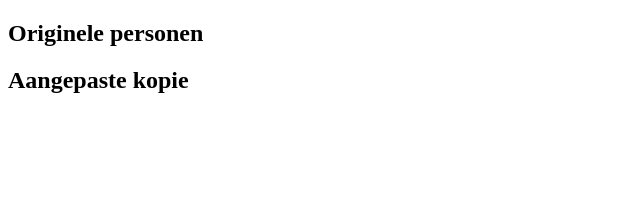
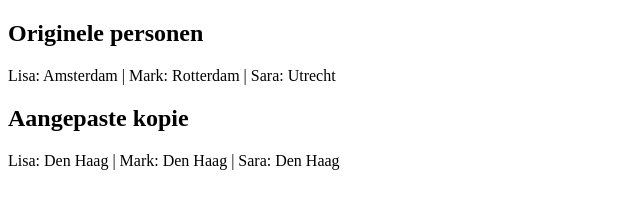
Before and after one commit to xioryyy/javascript-p5-Senna, a plain HTML site: page week-06-objecten/oefening-2/index.html in a window 1280 px wide. Shown: the whole page, without its empty margins (0-640 px from the left). Drawn offline with Linux system fonts and the light colour scheme.

Commit message:
oefening 1+2 week 6

```diff
--- a/week-06-objecten/oefening-2/index.html
+++ b/week-06-objecten/oefening-2/index.html
@@ -7,12 +7,11 @@
 </head>
 <body>
   <main>
-    <section id="origineel">
-      <h2>Originele personen</h2>
-    </section>
-    <section id="kopie">
-      <h2>Aangepaste kopie</h2>
-    </section>
+    <h2>Originele personen</h2>
+    <p id="origineel"></p>
+
+    <h2>Aangepaste kopie</h2>
+    <p id="kopie"></p>
   </main>
   <script src="script.js"></script>
 </body>
--- a/week-06-objecten/oefening-2/script.js
+++ b/week-06-objecten/oefening-2/script.js
@@ -4,10 +4,19 @@ const people = [
   { name: 'Sara', age: 22, city: 'Utrecht' },
 ];
 
+const original = people
+  .map(({ name, city }) => `${name}: ${city}`)
+  .join(' | ');
 
-// 1. Toon in #origineel de originele lijst met alleen namen en steden.
-//    Gebruik destructuring in je .map().
-// 2. Maak met .map() en de spread operator een nieuwe array waarin
-//    de stad van elke persoon is gewijzigd naar 'Den Haag'.
-//    De originele people-array moet onveranderd blijven.
-// 3. Toon deze nieuwe lijst in #kopie, ook met destructuring.
+const copied = people
+  .map(({ name, age, city, ...rest }) => ({
+    ...rest,
+    name,
+    age,
+    city: 'Den Haag',
+  }))
+  .map(({ name, city }) => `${name}: ${city}`)
+  .join(' | ');
+
+document.getElementById('origineel').textContent = original;
+document.getElementById('kopie').textContent = copied;
```
Also changed, not shown: week-06-objecten/oefening-1/script.js (+11 -4 lines).
